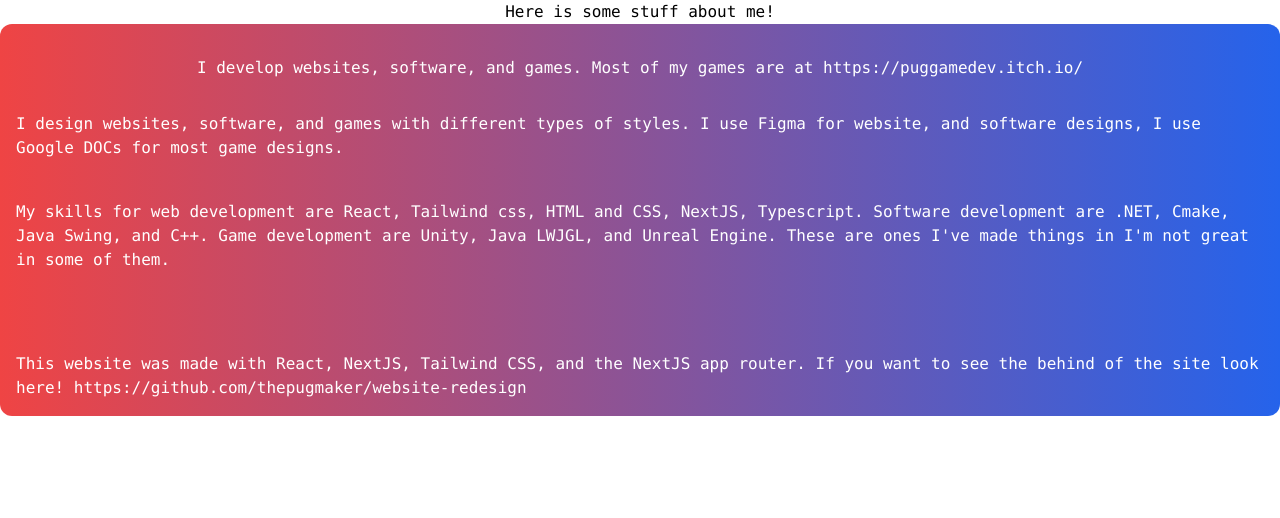
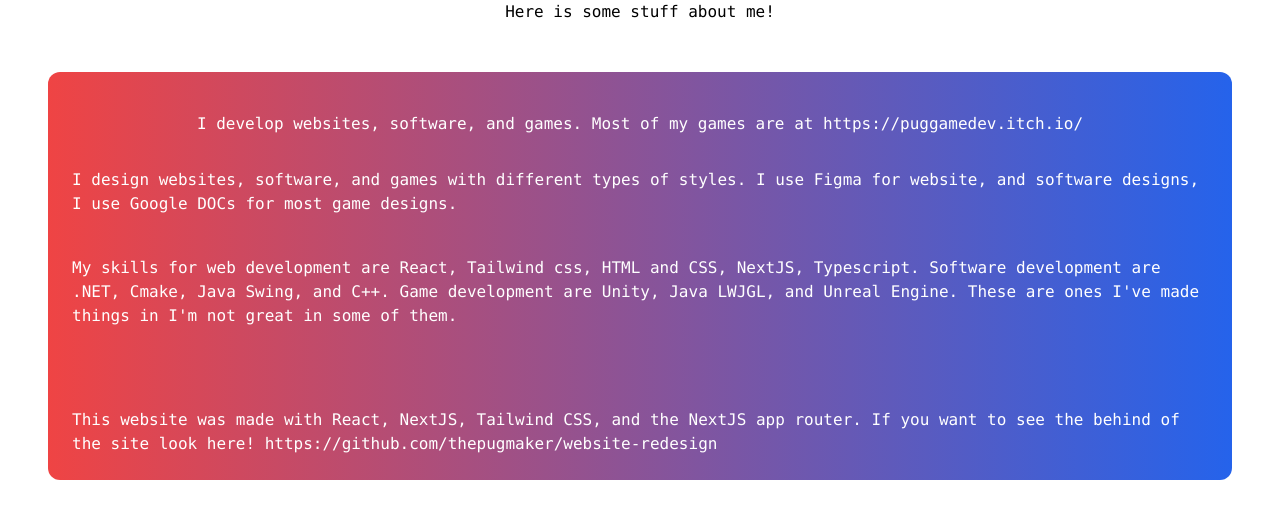
Before and after one commit to thepugmaker/website-redesign, a Next.js app: page /about in a window 1280 px wide. Shown: the top 518 px of the page. Built offline with nearby package versions, Linux system fonts and the light colour scheme.

Commit message:
Quick fixes I wanted to add to the styles on about page.

```diff
--- a/src/app/about/page.tsx
+++ b/src/app/about/page.tsx
@@ -21,7 +21,7 @@
         <h1 className="text-black dark:text-white font-medium font-mono rounded-xl">
             Here is some stuff about me!
         </h1>
-        <div className="h-auto w-auto bg-gradient-to-r from-red-500 to-blue-600 justify-items-center rounded-xl p-4">
+        <div className="h-auto w-auto bg-gradient-to-r from-red-500 to-blue-600 justify-items-center rounded-xl m-12 p-6">
             <dd className="text-white font-medium font-mono mt-4">
                 I develop websites, software, and games. Most of my games are at https://puggamedev.itch.io/
             </dd>
```
